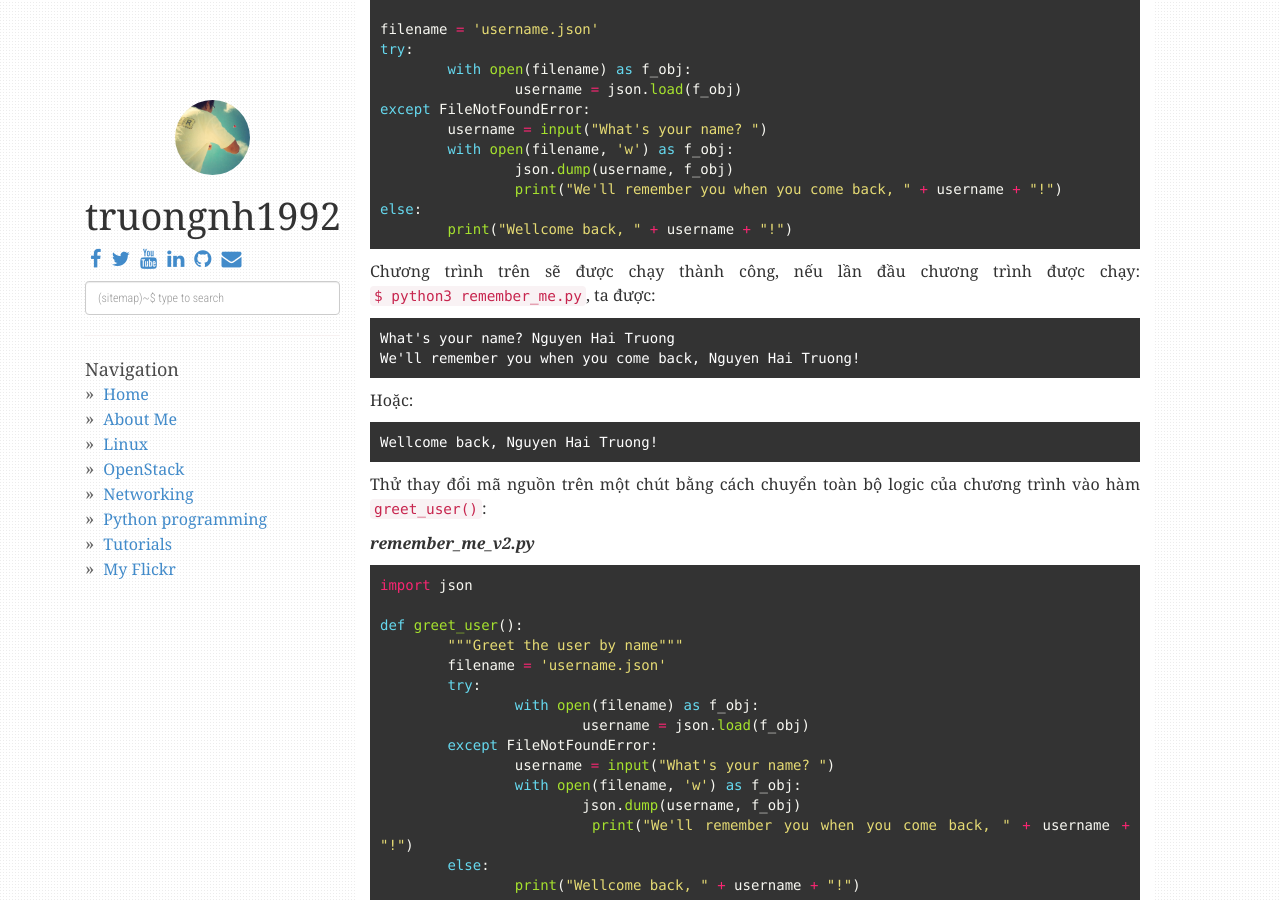
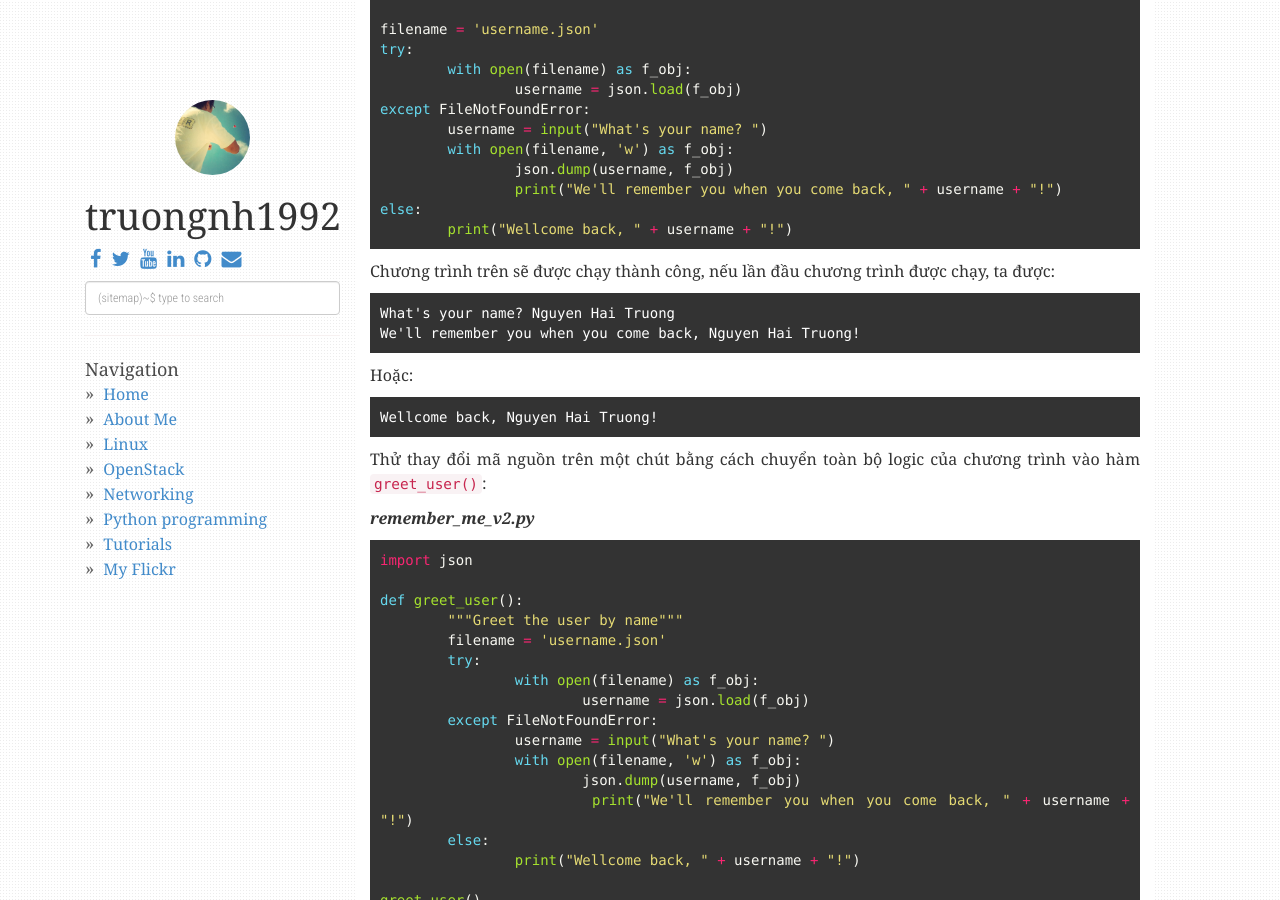
Before and after one commit to truongnh1992/truongnh1992.github.io, a Jekyll site: the page built from _posts/2018-10-26-refactoring-source-codes.md, in a window 1280 px wide and 900 px high, scrolled down 346 px. Built offline with Jekyll 4.4.1, drawn with Linux system fonts in a browser that asks for light colours; nearby versions of some CDN libraries; comment, search, counter and statistics services are not loaded.

Commit message:
Update 2018-10-26-refactoring-source-codes.md

````diff
--- a/_posts/2018-10-26-refactoring-source-codes.md
+++ b/_posts/2018-10-26-refactoring-source-codes.md
@@ -29,7 +29,7 @@ except FileNotFoundError:
 else:
 	print("Wellcome back, " + username + "!")
 ```
-Chương trình trên sẽ được chạy thành công, nếu lần đầu chương trình được chạy: `$ python3 remember_me.py`, ta được:
+Chương trình trên sẽ được chạy thành công, nếu lần đầu chương trình được chạy, ta được:
 ```
 What's your name? Nguyen Hai Truong
 We'll remember you when you come back, Nguyen Hai Truong!
````
